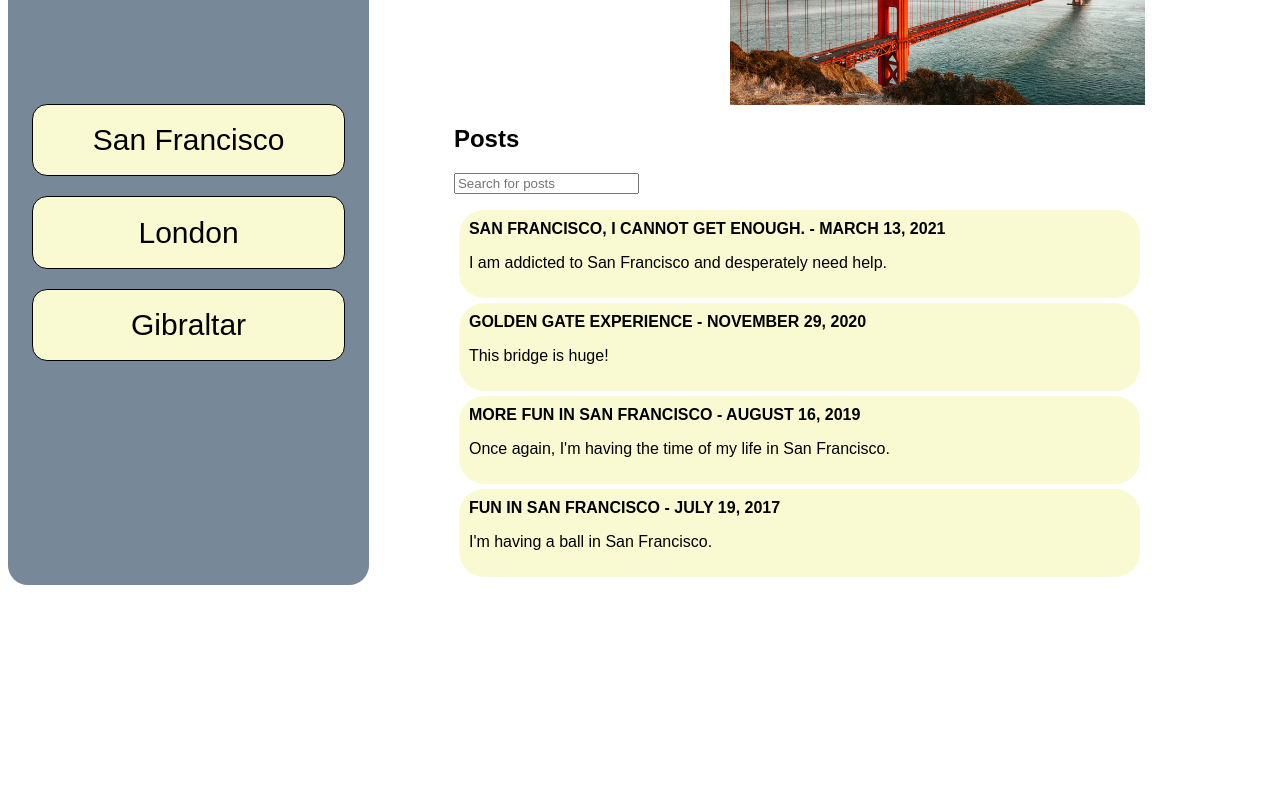
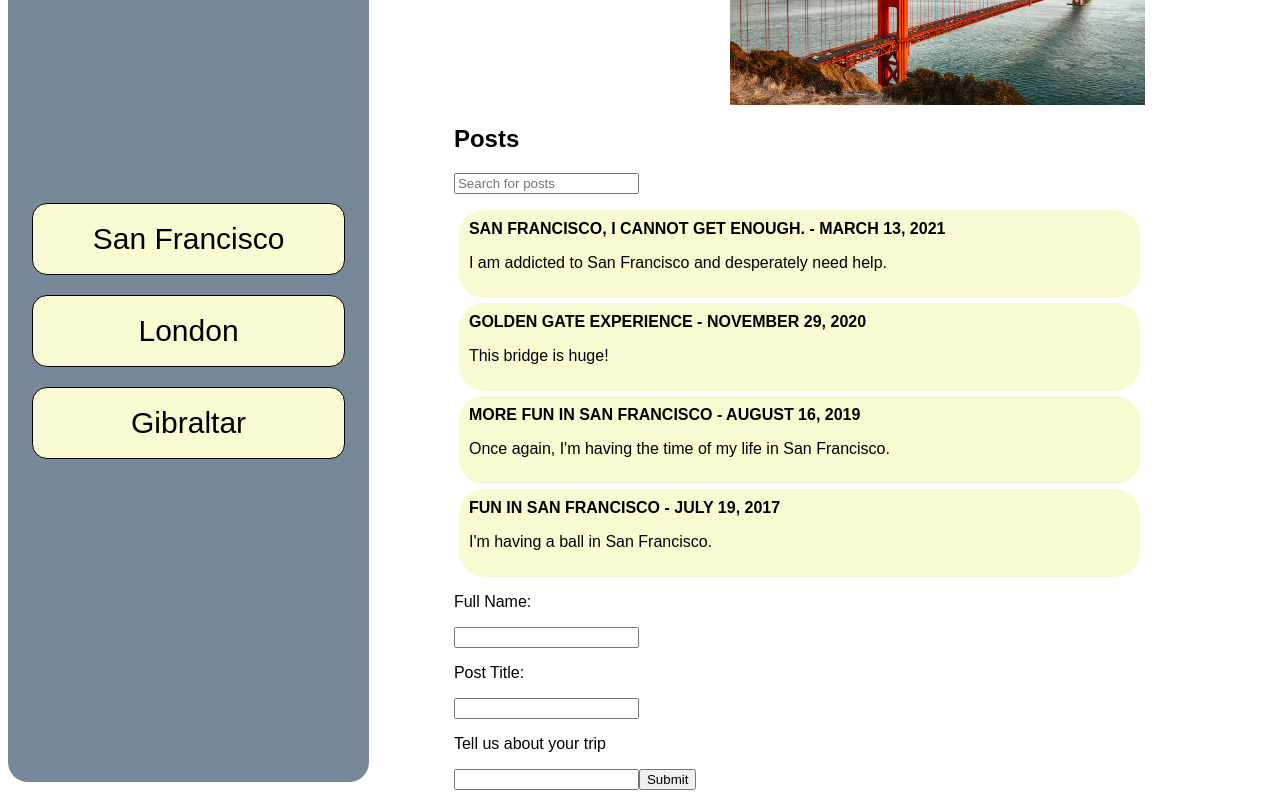
Before and after one commit to jackcurtin/wayfarer, an Angular app: page /cities/1 in a window 1280 px wide. Shown: the part 194-994 px from the top of the page. Before the commit the page ends 800 px from the top, so only its background shows below. Built offline with nearby package versions, Linux system fonts and the light colour scheme.

Commit message:
form to create posts works

```diff
--- a/src/app/app.module.ts
+++ b/src/app/app.module.ts
@@ -11,6 +11,7 @@ import { PostComponent } from './cities/post/post.component';
 import { SearchComponent } from './cities/search/search.component';
 import {FormsModule} from '@angular/forms';
 import { PostFormComponent } from './cities/post-form/post-form.component';
+import { DatePipe} from '@angular/common';
 
 @NgModule({
   declarations: [
@@ -28,7 +29,7 @@ import { PostFormComponent } from './cities/post-form/post-form.component';
     AppRoutingModule,
     FormsModule
   ],
-  providers: [],
+  providers: [DatePipe],
   bootstrap: [AppComponent]
 })
 export class AppModule { }
--- a/src/app/cities/city-listing/city-listing.component.html
+++ b/src/app/cities/city-listing/city-listing.component.html
@@ -24,5 +24,6 @@
         <p>{{post.body}}</p>
       </li>
     </ul>
+    <app-post-form [cityId]="city.id"></app-post-form>
   </div>
 </div>
--- a/src/app/cities/post-form/post-form.component.html
+++ b/src/app/cities/post-form/post-form.component.html
@@ -1,8 +1,9 @@
-<form>
+<form xmlns="http://www.w3.org/1999/html">
   <p>Full Name:</p>
-  <input [(ngModel)]="author" type="text">
+  <input [(ngModel)]="author" name="author" type="text">
   <p>Post Title:</p>
-  <input [(ngModel)]="title" type="text">
+  <input [(ngModel)]="title" name="title" type="text">
   <p>Tell us about your trip</p>
-  <input [(ngModel)]="body" type="text">
+  <input [(ngModel)]="body" name="body" type="text">
+  <input (click)="createPost(author)" type="submit" value="Submit">
 </form>
--- a/src/app/cities/post-form/post-form.component.ts
+++ b/src/app/cities/post-form/post-form.component.ts
@@ -1,5 +1,6 @@
-import { Component, OnInit } from '@angular/core';
+import { Component, OnInit, Input } from '@angular/core';
 import {POSTS} from '../city-listing/posts';
+import {DatePipe} from '@angular/common';
 
 @Component({
   selector: 'app-post-form',
@@ -10,13 +11,27 @@ export class PostFormComponent implements OnInit {
   author: string;
   title: string;
   body: string;
-  id: number = POSTS.length - 1;
-  cityId: number;
-  date: string = Date.now().toString();
+  id: number = POSTS.length;
+  @Input() cityId: number;
+  date: string = this.datepipe.transform(Date.now()).toString();
 
-  constructor() { }
+  constructor(private datepipe: DatePipe) { }
 
   ngOnInit(): void {
   }
 
+  createPost(test): void{
+    console.log(this.date);
+    POSTS.push(
+      {
+        id: this.id,
+        title: test,
+        body: test,
+        date: this.date,
+        cityId: this.cityId,
+        author: test,
+      }
+      );
+    console.log(POSTS);
+  }
 }
```
